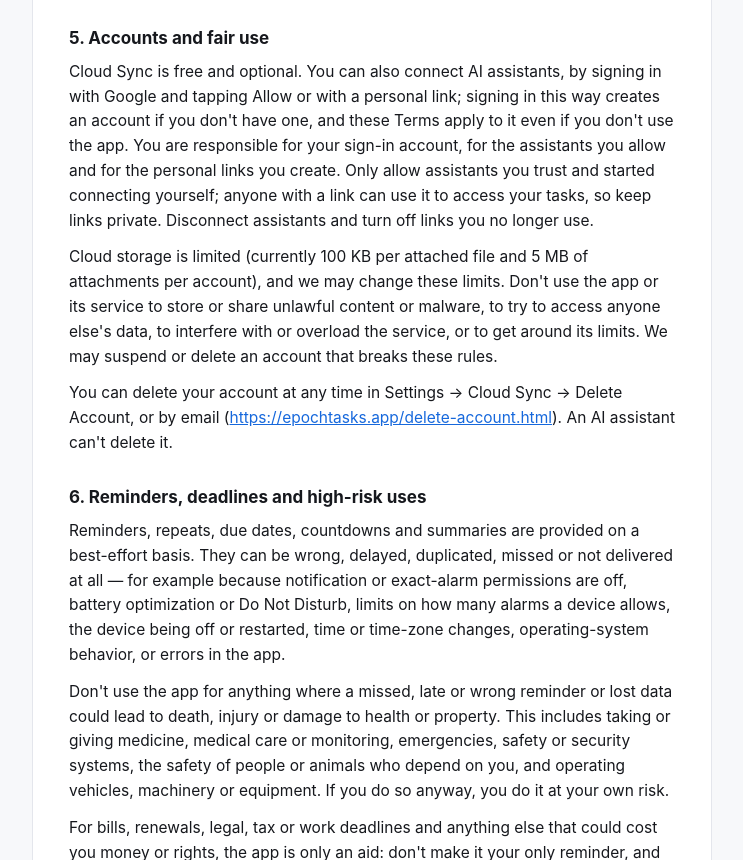
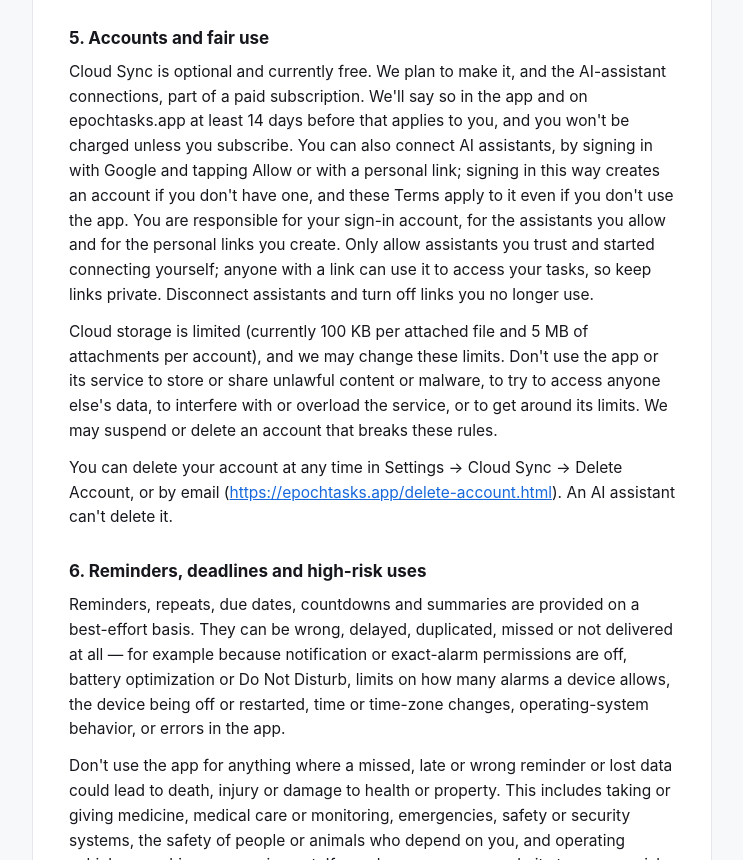
Before and after one commit to ramanova/backlog-app, a plain HTML site: page terms.html in a window 1280 px wide. Shown: the part 1313-2173 px from the top of the page, without its empty margins (268-1011 px from the left). Drawn offline with Linux system fonts and the light colour scheme.

Commit message:
Update site (2026-11-25)

```diff
--- a/terms.html
+++ b/terms.html
@@ -51,7 +51,7 @@
     <p>Data can be lost — for example through device loss, damage or reset, uninstalling the app or clearing its data, operating-system or app updates, storage problems, importing an incorrect or damaged file, or software errors in the app. You are solely responsible for keeping your own backups (for example with Settings → Export Data). To the extent the law allows, we are not responsible for any loss, corruption, disclosure or unavailability of your data, however caused.</p>
 
     <h2>5. Accounts and fair use</h2>
-    <p>Cloud Sync is free and optional. You can also connect AI assistants, by signing in with Google and tapping Allow or with a personal link; signing in this way creates an account if you don't have one, and these Terms apply to it even if you don't use the app. You are responsible for your sign-in account, for the assistants you allow and for the personal links you create. Only allow assistants you trust and started connecting yourself; anyone with a link can use it to access your tasks, so keep links private. Disconnect assistants and turn off links you no longer use.</p>
+    <p>Cloud Sync is optional and currently free. We plan to make it, and the AI-assistant connections, part of a paid subscription. We'll say so in the app and on epochtasks.app at least 14 days before that applies to you, and you won't be charged unless you subscribe. You can also connect AI assistants, by signing in with Google and tapping Allow or with a personal link; signing in this way creates an account if you don't have one, and these Terms apply to it even if you don't use the app. You are responsible for your sign-in account, for the assistants you allow and for the personal links you create. Only allow assistants you trust and started connecting yourself; anyone with a link can use it to access your tasks, so keep links private. Disconnect assistants and turn off links you no longer use.</p>
     <p>Cloud storage is limited (currently 100 KB per attached file and 5 MB of attachments per account), and we may change these limits. Don't use the app or its service to store or share unlawful content or malware, to try to access anyone else's data, to interfere with or overload the service, or to get around its limits. We may suspend or delete an account that breaks these rules.</p>
     <p>You can delete your account at any time in Settings → Cloud Sync → Delete Account, or by email (<a href="https://epochtasks.app/delete-account.html" target="_blank" rel="noopener">https://epochtasks.app/delete-account.html</a>). An AI assistant can't delete it.</p>
 
```
Also changed, not shown: index.html (+1 -1 lines).
